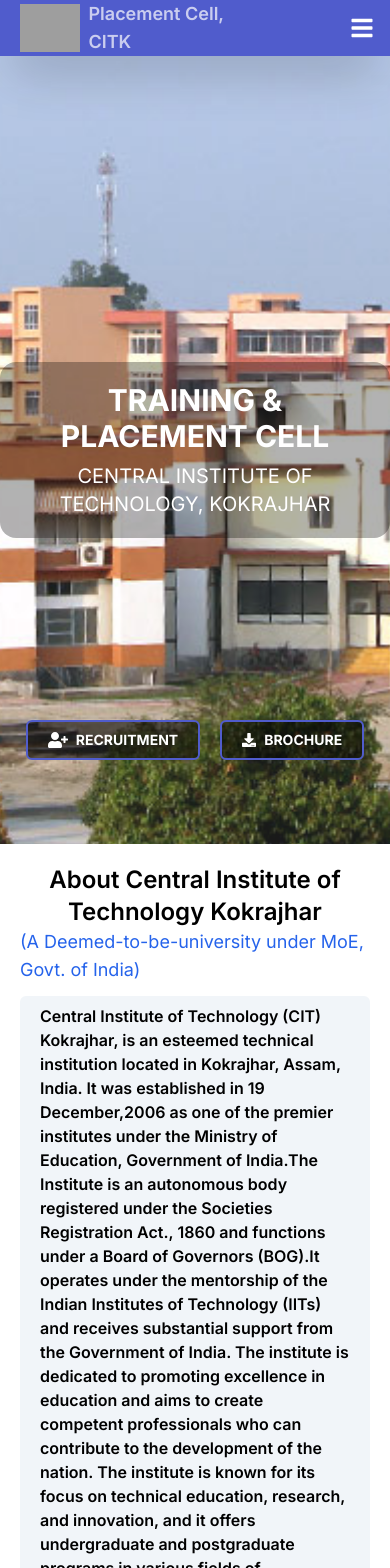
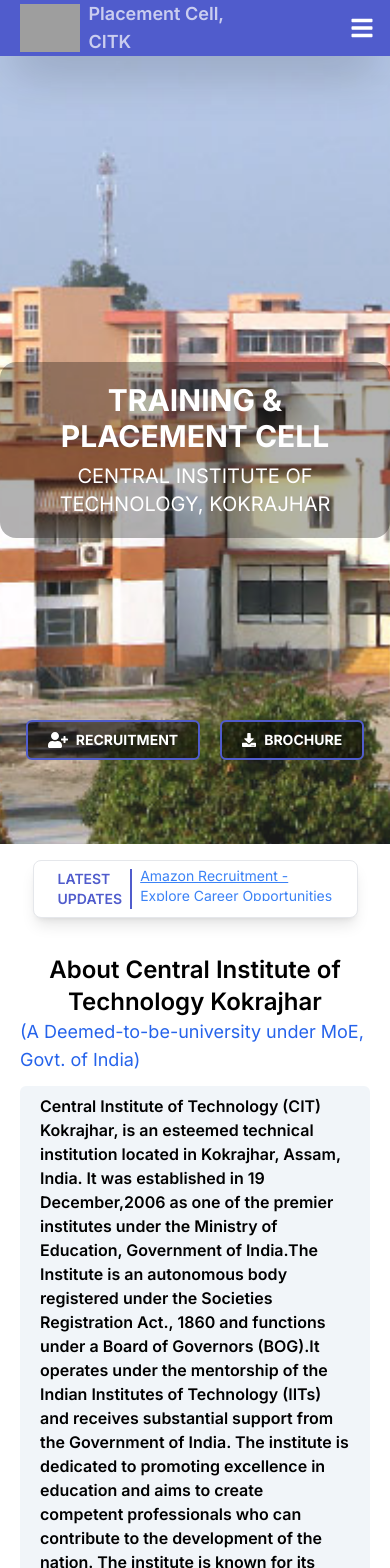
Before and after one commit to NABADEEP069/placementcellcitk, a Next.js app: page / in a window 390 px wide. Shown: the top 1568 px of the page. Built offline with nearby package versions, Linux system fonts and the light colour scheme; grey boxes are pictures that could not be loaded.

Commit message:
mobile view

```diff
--- a/src/app/globals.css
+++ b/src/app/globals.css
@@ -21,20 +21,18 @@
   background: #555;
 }
 
-@keyframes slide {
+
+@keyframes slide-up {
   0% {
-    transform: translateX(0);
-  }
-
-  50% {
-    transform: translateX(-50%);
+    transform: translateY(100%);
   }
 
   100% {
-    transform: translateX(0);
+    transform: translateY(-100%);
   }
 }
 
-.animate-slide {
-  animation: slide 40s ease-in infinite;
+.animate-slide-up {
+  animation: slide-up 20s linear infinite;
+  height: 100%;
 }
--- a/src/app/page.tsx
+++ b/src/app/page.tsx
@@ -8,8 +8,8 @@
   return (
     <main className="min-h-screen">
       <HeroComp />
+      <ImageCarousel />
       <AboutSection />
-      <ImageCarousel />
       <div className="bg-gradient-to-br from-teal-300 to-blue-300 py-5 space-y-5">
         <VisionCard
           title="Our Vision"
@@ -18,7 +18,6 @@
           image="/director-2023.jpg"
         />
         <CardOne />
-
       </div>
     </main>
   );
--- a/src/components/home/recentcompany.tsx
+++ b/src/components/home/recentcompany.tsx
@@ -1,38 +1,62 @@
 import React from "react";
-import Image from "next/image";
 
-const images = [
-  { src: "/test/amazon.png", title: "amazon" },
-  { src: "/test/infosys.png", title: "infosys" },
+const links = [
+  {
+    href: "https://www.amazon.jobs",
+    title: "Amazon Recruitment - Explore Career Opportunities and Job Openings",
+  },
+  {
+    href: "https://www.infosys.com/careers",
+    title: "Infosys Careers - Join Our Team and Shape the Future of Technology",
+  },
+  {
+    href: "https://careers.google.com",
+    title: "Google Careers - Innovate and Impact the World with Your Skills",
+  },
+  {
+    href: "https://www.microsoft.com/en-us/careers",
+    title:
+      "Microsoft Careers - Empower Every Person and Organization on the Planet to Achieve More",
+  },
+  {
+    href: "https://www.ibm.com/employment",
+    title:
+      "IBM Jobs - Build Your Career with a Global Leader in Technology and Innovation",
+  },
 ];
 
-// Repeat images in order
-const repeatedImages = Array.from({ length: 5 }, () => images).flat();
+// Repeat links in order
+const repeatedLinks = Array.from({ length: 5 }, () => links).flat();
 
-const ImageCarousel: React.FC = () => {
+const LinkCarousel: React.FC = () => {
   return (
-    <div className="w-full bg-slate-100 text-black flex flex-col items-center shadow-md px-24 overflow-hidden border py-1">
-      <h2 className="text-xl uppercase font-semibold text-primary">
-        Our Recent Recruitment Companies
+    <div className="w-5/6 mx-auto bg-white text-black flex  items-start shadow-lg rounded-lg px-4 md:px-10 overflow-hidden border py-2 my-4">
+      <div className="flex flex-col items-center justify-start px-2 md:p-4 border-r-2 border-primary">
+        <h2 className="text-sm sm:text-lg md:text-xl uppercase font-semibold text-primary">
+          Latest Updates
         </h2>
-      <div className="animate-slide flex gap-3">
-        {repeatedImages.map((image, index) => (
+      </div>
+      <div className="flex flex-col justify-end overflow-hidden h-8 md:h-12 ml-2">
+        <div className="animate-slide-up flex flex-col gap-5 md:gap-3">
+          {repeatedLinks.map((link, index) => (
             <div
               key={index}
-            className="sm:w-32 w-28 h-28 sm:h-12 flex flex-col items-center justify-center group hover:scale-110 duration-500"
+              className="w-full h-8 md:h-12 flex flex-col items-center justify-center duration-500 hover:bg-gray-100 rounded-md"
             >
-            <Image
-              src={image.src}
-              alt={image.title}
-              className="md:h-20 sm:h-10 h-10 md:w-28 sm:w-20 w-14 rounded-md object-cover"
-              width={500}
-              height={500}
-            />
+              <a
+                href={link.href}
+                target="_blank"
+                rel="noopener noreferrer"
+                className="text-blue-500 underline text-sm md:text-base hover:text-blue-700"
+              >
+                {link.title}
+              </a>
             </div>
           ))}
+        </div>
       </div>
     </div>
   );
 };
 
-export default ImageCarousel;
+export default LinkCarousel;
```
Lines whose indentation alone changed are shown as unchanged.
